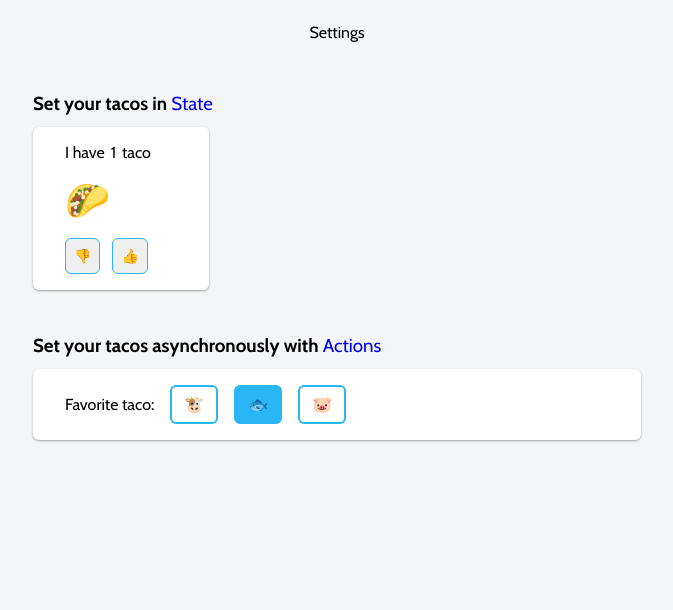
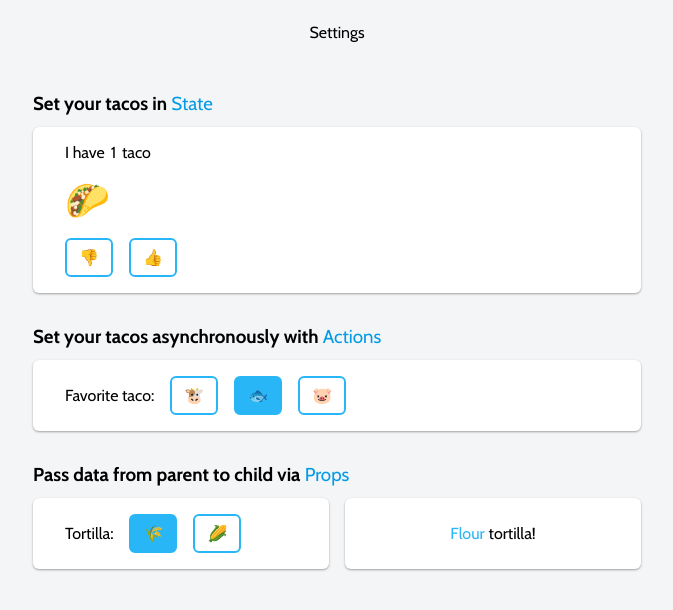
Before and after one commit to jonathanws/template-infrastructure-webapp, a Vue app: page / in a window 1280 px wide. Shown: the top 610 px of the page, without its empty margins (303-976 px from the left). Built offline with nearby package versions, Linux system fonts and the light colour scheme; no server answers.

Commit message:
Added props passing example Added loading state to favorite taco component

```diff
--- a/src/components/favorite-taco.vue
+++ b/src/components/favorite-taco.vue
@@ -5,7 +5,8 @@
 			<a href="https://vuex.vuejs.org/guide/actions.html">Actions</a>
 		</h3>
 
-		<div class="card">
+		<div class="card" :class="{ loading }">
+			<div v-if="loading" class="loader-ring"></div>
 			<div>Favorite taco:</div>
 
 			<button
@@ -23,8 +24,6 @@
 				:class="{ selected: isPorkSelected }"
 				:disabled="loading"
 			>🐷</button>
-
-			<i v-if="loading">Loading...</i>
 		</div>
 	</div>
 </template>
@@ -81,7 +80,8 @@ button {
 .card {
 	display: flex;
 	align-items: center;
-	> * {
+	position: relative;
+	> :not(.loader-ring) {
 		margin-right: 16px;
 	}
 }
@@ -90,4 +90,36 @@ button {
 	background-color: $accent-color;
 	color: white;
 }
+
+$loader-size: 48px;
+.loader-ring {
+	position: absolute;
+	top: 0;
+	left: 0;
+	right: 0;
+	bottom: 0;
+	display: flex;
+	align-items: center;
+	justify-content: center;
+	background-color: rgba(0, 0, 0, 0.3);
+	border-radius: $border-radius;
+	&:after {
+		content: ' ';
+		display: block;
+		width: $loader-size;
+		height: $loader-size;
+		border-radius: 50%;
+		border: 6px solid $accent-color;
+		border-color: $accent-color transparent $accent-color transparent;
+		animation: loader-ring 1s linear infinite;
+	}
+}
+@keyframes loader-ring {
+	0% {
+		transform: rotate(0deg);
+	}
+	100% {
+		transform: rotate(360deg);
+	}
+}
 </style>
--- /dev/null
+++ b/src/components/pass-taco-child.vue
@@ -0,0 +1,41 @@
+<template>
+	<div class="card">
+		<b>{{ capitalizedFlavor }}</b>
+		<div>tortilla!</div>
+	</div>
+</template>
+
+<script>
+export default {
+	props: {
+		flavor: {
+			type: String,
+			required: true,
+		},
+	},
+	computed: {
+		capitalizedFlavor() {
+			return !this.flavor
+				? ''
+				: `${this.flavor
+						.trim()
+						.charAt(0)
+						.toUpperCase()}${this.flavor.slice(1)}`
+		},
+	},
+	data: () => ({}),
+}
+</script>
+
+<style lang="scss" scoped>
+@import '../styles/global-styles.scss';
+b {
+	color: $accent-color;
+	margin-right: 4px;
+}
+
+.card {
+	display: flex;
+	justify-content: center;
+}
+</style>
--- /dev/null
+++ b/src/components/pass-taco-parent.vue
@@ -0,0 +1,108 @@
+<template>
+	<div class="pass-taco-parent">
+		<h3>
+			Pass data from parent to child via
+			<a
+				href="https://vuejs.org/v2/guide/components-props.html"
+			>Props</a>
+		</h3>
+
+		<div class="side-by-side">
+			<div class="card">
+				<div>Tortilla:</div>
+				<button :class="{ selected: isFlourSelected }" @click="setSelected(tortillas.FLOUR)">🌾</button>
+				<button :class="{ selected: isCornSelected }" @click="setSelected(tortillas.CORN)">🌽</button>
+			</div>
+
+			<pass-taco-child :flavor="selected" />
+		</div>
+	</div>
+</template>
+
+<script>
+import passTacoChild from '../components/pass-taco-child'
+
+import { tortillas } from '../constants/globals.constant'
+
+export default {
+	components: {
+		passTacoChild,
+	},
+	computed: {
+		isFlourSelected() {
+			return this.selected == tortillas.FLOUR
+		},
+		isCornSelected() {
+			return this.selected == tortillas.CORN
+		},
+	},
+	data: () => ({
+		selected: tortillas.FLOUR,
+		tortillas,
+	}),
+	methods: {
+		setSelected(flavor) {
+			this.selected = flavor
+		},
+	},
+}
+</script>
+
+<style lang="scss" scoped>
+@import '../styles/global-styles.scss';
+
+$button-padding: 8px;
+button {
+	font-size: 1rem;
+	padding: $button-padding $button-padding * 1.5;
+	background: 0;
+	outline: 0;
+	border: 2px solid $accent-color;
+	border-radius: $border-radius;
+	&:hover {
+		cursor: pointer;
+	}
+}
+
+.card {
+	display: flex;
+	align-items: center;
+	margin-bottom: 8px;
+	&:first-of-type > *:not(:last-child) {
+		margin-right: 16px;
+	}
+}
+
+.side-by-side {
+	display: flex;
+	flex-direction: column;
+}
+
+.selected {
+	background-color: $accent-color;
+	color: white;
+}
+
+// Views for larger window sizes
+@include for-size($tablet-portrait-up) {
+	.side-by-side {
+		flex-direction: row;
+		> div {
+			flex-basis: 50%;
+			&:not(:last-child) {
+				margin-right: 16px;
+			}
+		}
+	}
+}
+// .side-by-side {
+// 	border: 3px solid green;
+// 	display: flex;
+// 	> div {
+// 		flex-basis: 50%;
+// 		&:not(:last-child) {
+// 			margin-right: 16px;
+// 		}
+// 	}
+// }
+</style>
--- a/src/components/taco-counter.vue
+++ b/src/components/taco-counter.vue
@@ -14,7 +14,7 @@
 				<span v-for="(taco, index) in numTacos" :key="index">🌮</span>
 			</div>
 
-			<div>
+			<div class="buttons">
 				<button @click="decrement">👎</button>
 				<button @click="increment">👍</button>
 			</div>
@@ -26,7 +26,6 @@
 import fn from '@/vuex/functions'
 
 export default {
-	data: () => ({}),
 	computed: {
 		numTacos() {
 			return this.$store.state.tacos
@@ -52,44 +51,36 @@ export default {
 .taco-counter {
 }
 
-.card {
-	// display: inline-flex;
-	// align-items: center;
-	display: inline-block;
+b {
+	margin: 0 6px;
 }
 
-b {
-	margin: 0 6px;
-	text-align: center;
-}
-
-span:last-of-type {
-	margin-right: 26px;
-}
-
-$button-size: 35px;
 button {
-	border: 0;
 	border-radius: $border-radius;
 	padding: 8px;
-	font-size: 14px;
-	min-height: $button-size;
-	min-width: $button-size;
-	color: black;
-	border: 1px solid $accent-color;
+	font-size: 1rem;
+	background: none;
+	width: 48px;
+	border: 2px solid $accent-color;
 	outline: 0;
 	user-select: none;
 
 	&:hover {
 		background-color: $accent-color;
-		color: white;
 		cursor: pointer;
 	}
 	&:active {
 		background-color: $accent-color-darker;
 	}
-	&:not(:last-child) {
-		margin-right: 12px;
+}
+
+.buttons {
+	display: flex;
+	> * {
+		flex-grow: 1;
+	}
+	:not(:last-child) {
+		margin-right: 16px;
 	}
 }
 
@@ -103,4 +94,10 @@ button {
 		}
 	}
 }
+
+@include for-size($tablet-portrait-up) {
+	.buttons {
+		display: block;
+	}
+}
 </style>
--- a/src/constants/globals.constant.js
+++ b/src/constants/globals.constant.js
@@ -19,6 +19,12 @@ const api = axios.create({
 	timeout: 30 * SECONDS,
 })
 
+// Types of tortillas
+const tortillas = {
+	CORN: 'corn',
+	FLOUR: 'flour',
+}
+
 // Taco flavors
 const flavors = {
 	BEEF: 'beef',
@@ -29,4 +35,4 @@ const flavors = {
 // Current version.  Should be incremented and matched with package.json
 const VERSION = '1.0.0'
 
-export { api, flavors, VERSION }
+export { api, tortillas, flavors, VERSION }
--- a/src/pages/home-page.vue
+++ b/src/pages/home-page.vue
@@ -3,17 +3,21 @@
 		<taco-counter />
 
 		<favorite-taco />
+
+		<pass-taco-parent />
 	</div>
 </template>
 
 <script>
 import favoriteTaco from '../components/favorite-taco'
+import passTacoParent from '../components/pass-taco-parent'
 import tacoCounter from '../components/taco-counter'
 
 export default {
 	name: 'homePage',
 	components: {
 		favoriteTaco,
+		passTacoParent,
 		tacoCounter,
 	},
 }
--- a/src/styles/global-styles.scss
+++ b/src/styles/global-styles.scss
@@ -24,6 +24,10 @@ span {
 }
 a {
 	text-decoration: none;
+	color: $accent-color-darker;
+	&:visited {
+		color: $accent-color-darker;
+	}
 }
 h1 {
 	margin: 16px;
```
